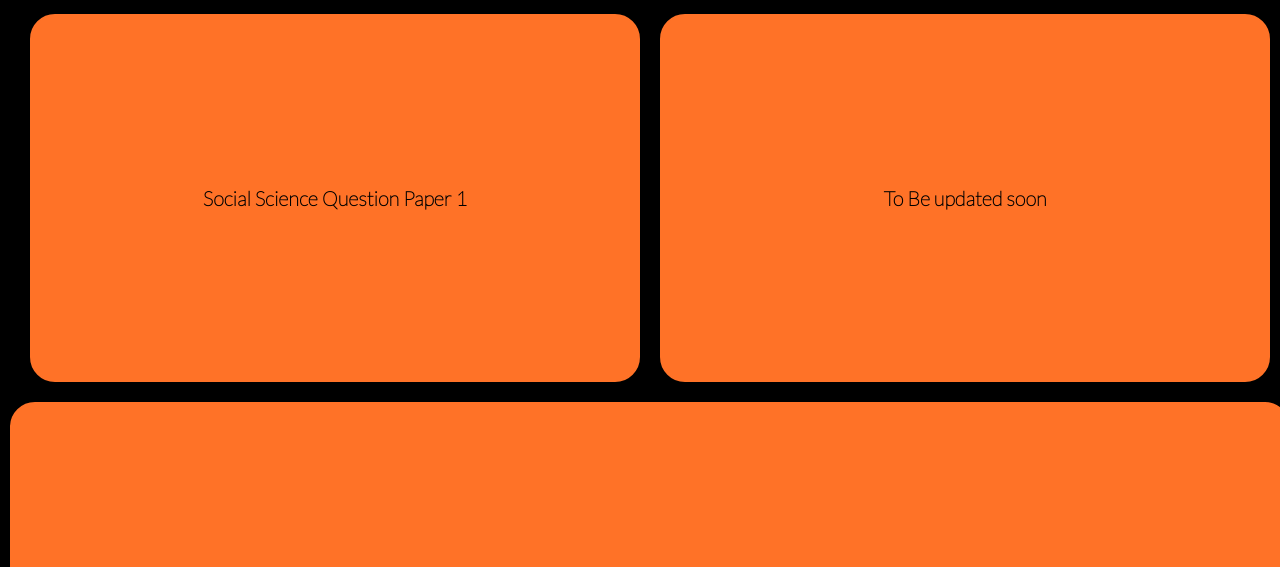
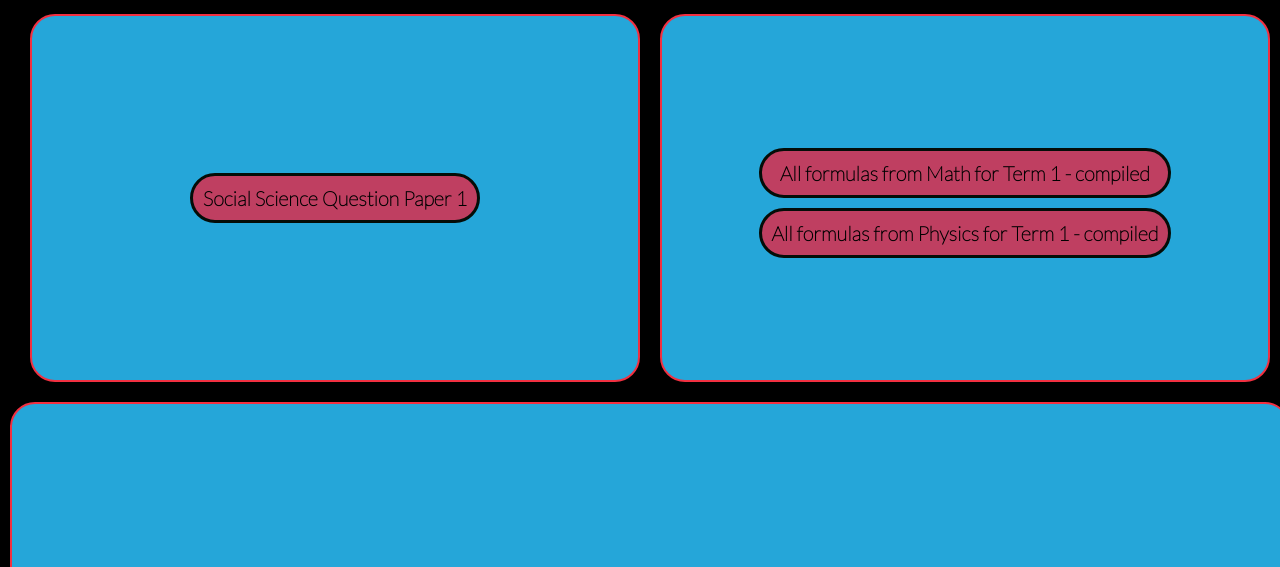
Before and after one commit to groupofnerds/groupofnerds.github.io, a plain HTML site: page index.html in a window 1280 px wide. Shown: the part 84-651 px from the top of the page. Drawn offline with Linux system fonts and the light colour scheme.

Commit message:
folder arrangement and resource upload

```diff
--- a/index.html
+++ b/index.html
@@ -18,14 +18,17 @@
             <div class="qps">
                 <ul class="qplist">
                     <li>
-                        <a href="/QBCTSS.html">Social Science Question Paper 1</a>
+                        <a href="QPs/QBCTSS.html">Social Science Question Paper 1</a>
                     </li>
                 </ul>
             </div>
             <div class="res">
                 <ul class="qplist">
                     <li>
-                        To Be updated soon
+                        <a href="resources/GON STUFF - Math.pdf">All formulas from Math for Term 1 - compiled</a>
+                    </li>
+                    <li>
+                        <a href="resources/Formulaes.pdf">All formulas from Physics for Term 1 - compiled</a>
                     </li>
                 </ul>
             </div>
--- a/style.css
+++ b/style.css
@@ -17,10 +17,10 @@ body {
 
 
 :root {
-    --primary: #ff7227;
-    --secondary: #946f6c;
-    --tertiary: #ffffff;
-    --fourth: #5e250b;
+    --primary: #F23041;
+    --secondary: #25A6D9;
+    --tertiary: #BF3F61;
+    --fourth: #040D08;
 }
 
 .title {
@@ -71,8 +71,42 @@ body {
 .qps, .res, .bottom-section {
     border: 2px solid var(--primary);
     border-radius: 25px;
-    background-color: var(--primary);
+    background-color: var(--secondary);
 }
+
+.qps ul{
+    height: 100%;
+    align-items: center;
+    align-content: center;
+    padding: 10px;
+    justify-content: center;
+    display: flex;
+    border-radius: 25px;
+}
+
+.qps ul li, .res ul li {
+    background-color: var(--tertiary);
+    border-radius: 25px;
+    border: 3px solid #040D08;
+}
+
+.res ul{
+    padding: 10px;
+}
+
+.res ul li {
+    margin-top: 10px;
+}
+
+.res ul li:hover{
+    background-color: white;
+}
+
+.qps ul li:hover{
+    background-color: white;
+}
+
+
 
 .top-section {
     display: flex;
```
Also changed, not shown: QPs/QBCTSS.html (renamed from QBCTSS.html), 2 other files.
